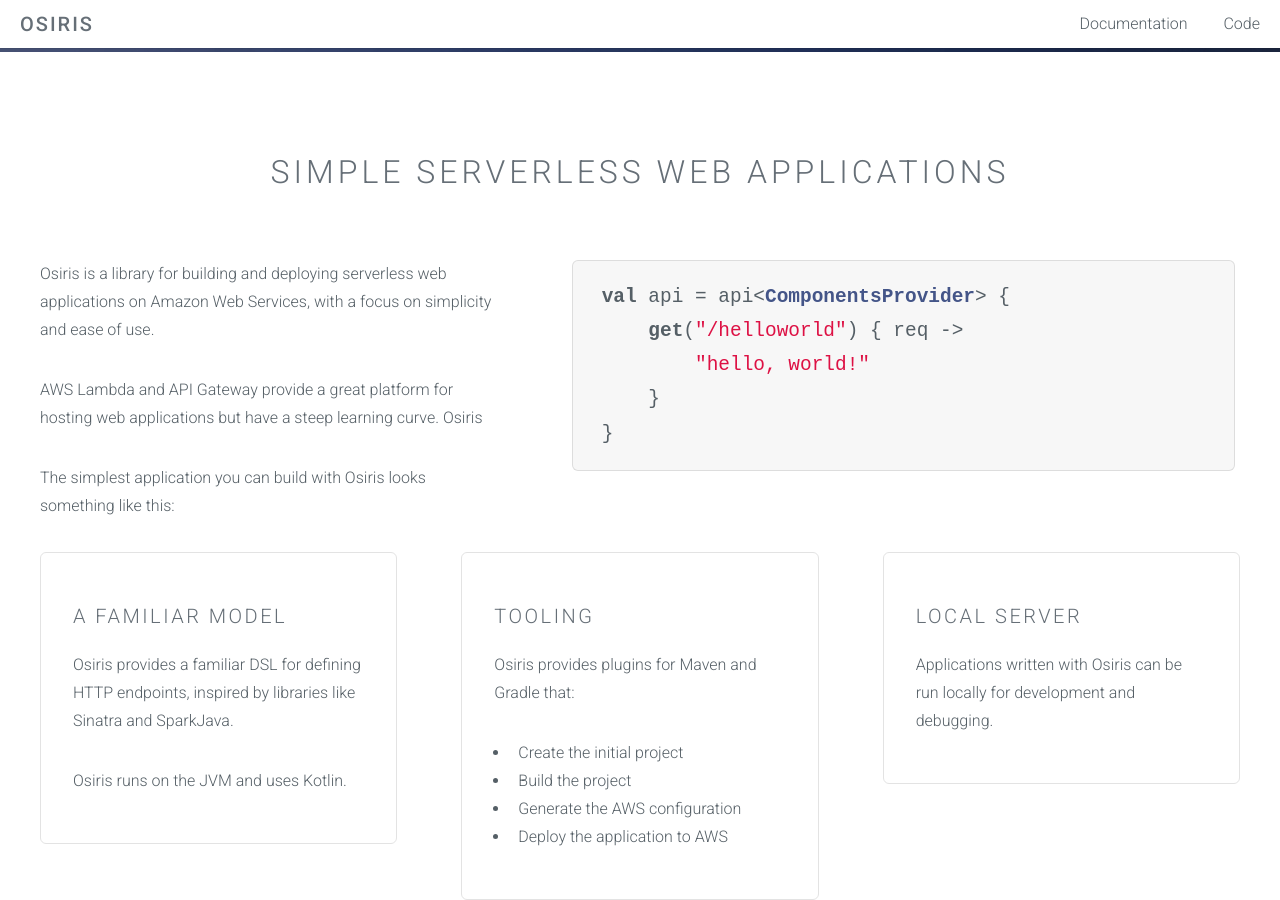
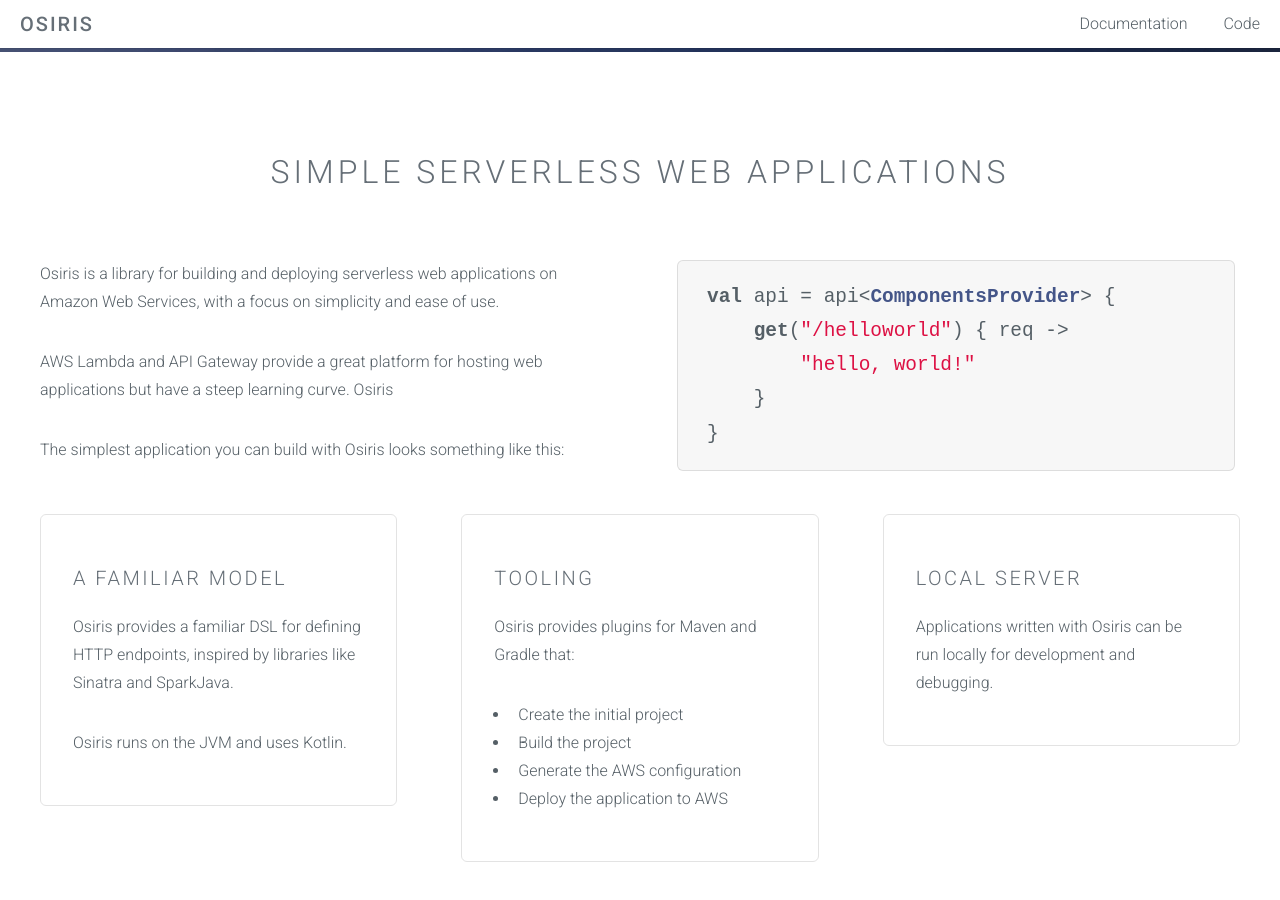
Before and after one commit to cjkent/cjkent.github.io, a Jekyll site: the page built from index.html, in a window 1280 px wide and 900 px high, scrolled down 340 px. Built offline with Jekyll 4.4.1, drawn with Linux system fonts in a browser that asks for light colours.

Commit message:
Add content

```diff
--- a/index.html
+++ b/index.html
@@ -9,7 +9,7 @@
     </header>
     <div class="container">
         <div class="row">
-            <div class="5u">
+            <div class="6u">
                 <section>
                     <p>Osiris is a library for building and deploying serverless web applications on Amazon Web
                         Services, with a focus on simplicity and ease of use.</p>
@@ -19,7 +19,7 @@
                 </section>
             </div>
 
-            <div class="7u">
+            <div class="6u">
                 {% highlight kotlin %}{% raw %}
 val api = api<ComponentsProvider> {
     get("/helloworld") { req ->
```
